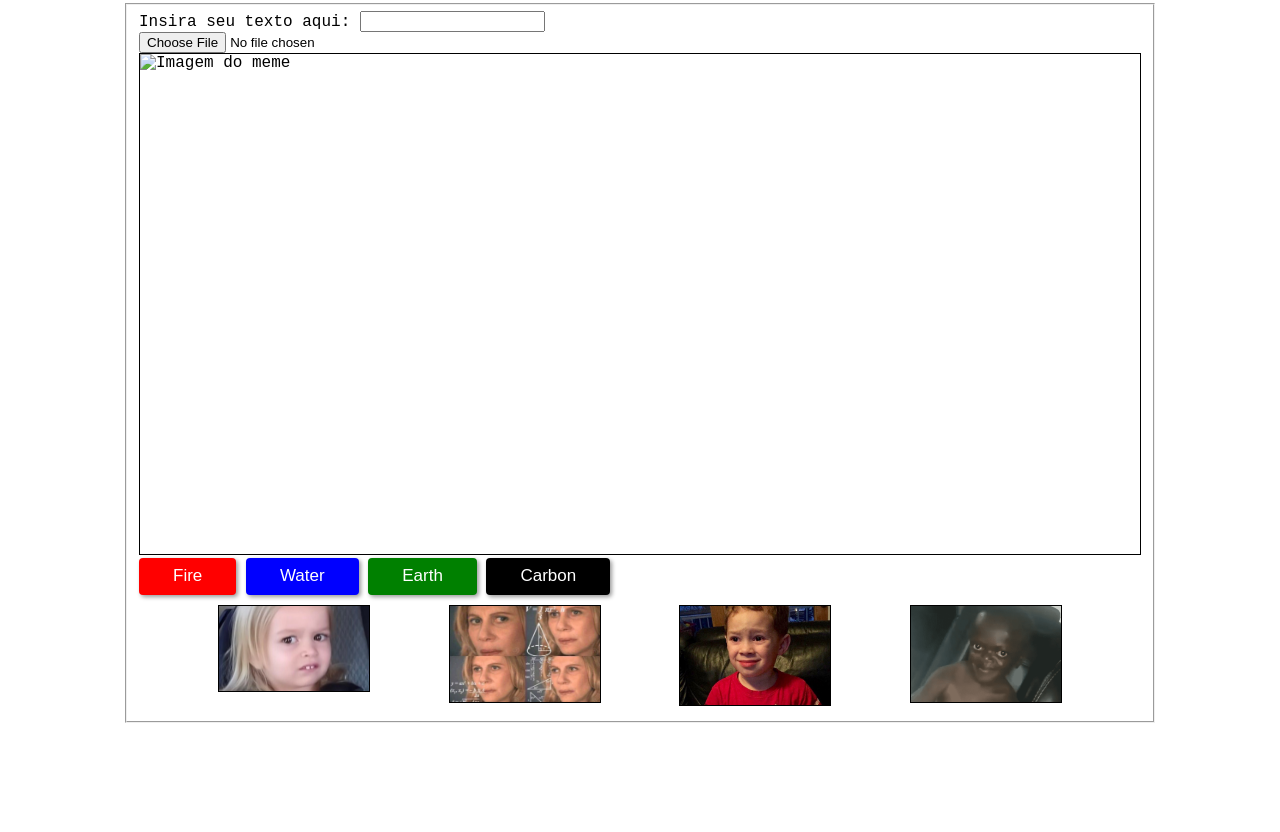
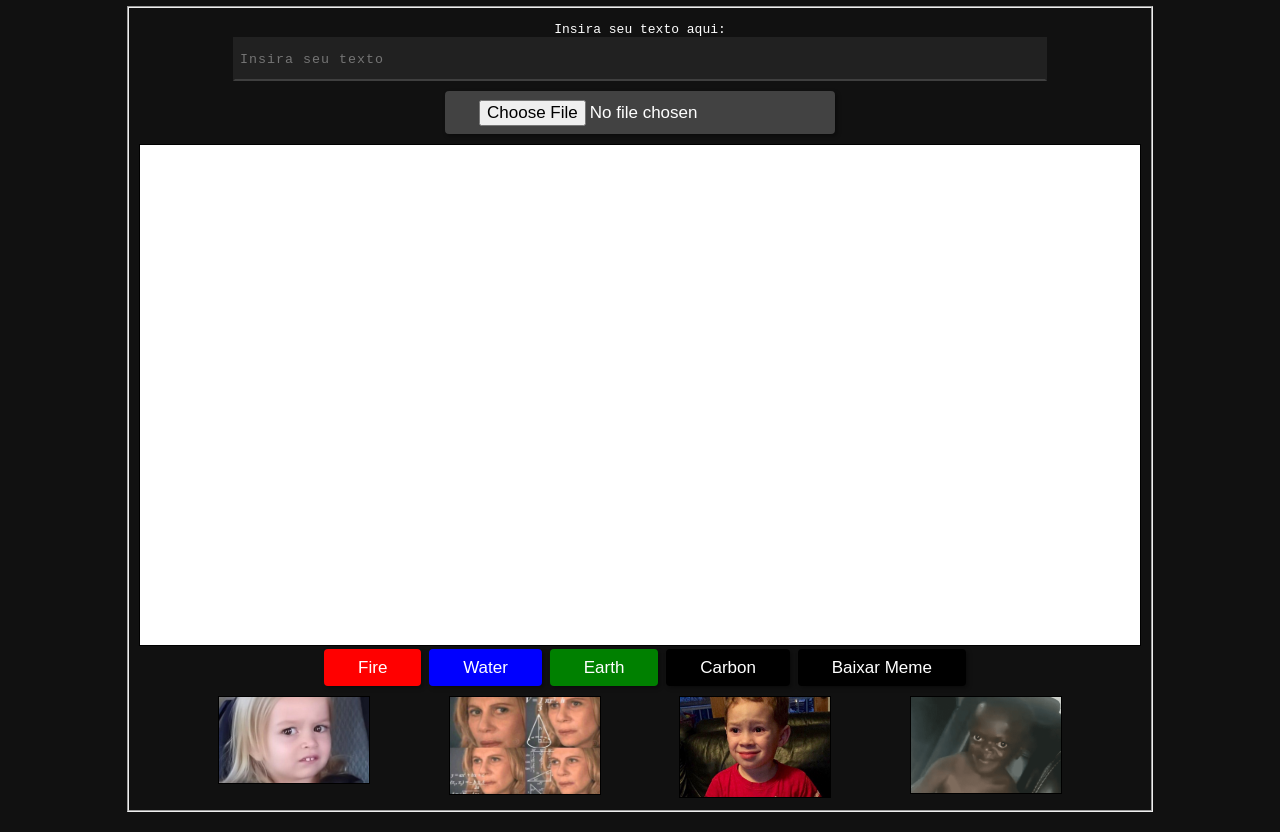
Before and after one commit to iamlucasgomes/meme-generator-fundamentos-trybe, a website: page index.html in a window 1280 px wide. Shown: the part 74-906 px from the top of the page. Before the commit the page ends 817 px from the top, so only its background shows below. Drawn offline with Linux system fonts and the light colour scheme.

Commit message:
UPDATE: revisão de codigo revisão de código com algumas correções e implementações

```diff
--- a/index.html
+++ b/index.html
@@ -15,20 +15,22 @@
   </header>
   <main>
     <fieldset id="meme-container">
-      <div>
-        <label for="text-input">Insira seu texto aqui:
-          <input type="text" name="input" id="text-input" maxlength="60">
-        </label>
-      </div>
-      <div>
-        <label for="meme-insert"></label>
-        <input type="file" name="imagem" id="meme-insert">
-      </div>
+      <div id="meme-input">
+        <div id="text-input-container">
+          <div class="margin"><label for="text-input">Insira seu texto aqui:</div>
+            <input type="text" name="input" id="text-input" maxlength="60" placeholder="Insira seu texto">
+          </label>
+        </div>
+        <div class="margin">
+          <label for="meme-insert"></label>
+          <input type="file" name="imagem" id="meme-insert">
+        </div>
+        </div>
       </div>
       <div id="meme-image-container">
         <div>
           <p id="meme-text"></p>
-          <img id="meme-image" alt="Imagem do meme">
+          <img id="meme-image" alt="Imagem do meme" src="imgs/white.png">
         </div>
       </div>
       <div id="buttons">
@@ -36,6 +38,7 @@
         <button id="water">Water</button>
         <button id="earth">Earth</button>
         <button id="carbon">Carbon</button>
+        <button id="download">Baixar Meme</button>
       </div>
       <div id="memes-container">
         <div><img id="meme-1" src="imgs/meme1.png" alt="meme"></div>
--- a/script.js
+++ b/script.js
@@ -51,7 +51,7 @@ function setCarbon() {
 
 carbon.addEventListener('click', setCarbon);
 
-function thumbImagesClick() {
+function thumbMeme() {
   for (let index = 0; index < images.length; index += 1) {
     images[index].addEventListener('click', () => {
       memeImage.src = images[index].src;
@@ -59,4 +59,4 @@ function thumbImagesClick() {
   }
 }
 
-thumbImagesClick();
+thumbMeme();
--- a/style.css
+++ b/style.css
@@ -1,15 +1,61 @@
 body {
   font-family: Courier New, Courier, monospace;
+  background-color: rgb(17 , 17 , 17);
+  color: white;
 }
 
 h1 {
-  margin: 20px 0  0 15.7%;
+  text-align: center;
+}
+
+.margin {
+  margin-top: 10px;
+}
+
+#meme-input {
+  text-align: center;
+}
+
+#text-input {
+  width: 800px;
+  height: 30px;
+  border: 2px solid transparent;
+  outline: none;
+  border-bottom: 2px solid rgb(63 , 63 , 63);
+  caret-color: rgb(63 , 63 , 63);
+  background-color: rgb(33 , 33 , 33);
+  padding: 5px;
+  transition: 0.5s linear;
+  font-family: monospace;
+  letter-spacing: 1px;
+}
+
+#text-input:focus {
+  border: 2px solid white;
+  caret-color: white;
+  color: white;
+  box-shadow: 4px 4px 10px rgb(7 , 7 , 7);
+}
+
+#text-input:focus::placeholder {
+  color: white;
 }
 
 #meme-container {
-  font-family: Courier New, Courier, monospace;
+  font-family: monospace;
   margin: 20px auto;
   width: 1000px;
+}
+
+#meme-insert {
+  background-color: rgba(128 , 128 , 128 , 0.438);
+  font-size: 17px;
+  padding: 0.5em 2em;
+  border: transparent;
+  box-shadow: 2px 2px 4px rgba(0 , 0 , 0 , 0.4);
+  color: white;
+  border-radius: 4px;
+  margin-bottom: 10px;
 }
 
 #meme-image-container {
@@ -25,7 +71,7 @@ h1 {
   overflow-wrap: break-word;
   padding: 20px;
   position: absolute;
-  bottom: 6%;
+  bottom: 1%;
   width: 550px;
   text-align: center;
   text-transform: uppercase;
@@ -42,6 +88,8 @@ h1 {
 
 #buttons {
   margin-top: 3px;
+  margin-left: 10px;
+  text-align: center;
 }
 
 #fire {
@@ -109,7 +157,7 @@ h1 {
 }
 
 #carbon:hover {
-  background: linear-gradient(90deg , rgb(17 , 17 , 17) 0% , rbb(14 , 14 , 14) 100%);
+  background: linear-gradient(90deg , rgb(17 , 17 , 17) 0% , rgb(14 , 14 , 14) 100%);
 }
 
 #carbon:active {
@@ -141,3 +189,21 @@ h1 {
   width: 150px;
   border: 1px solid black;
 }
+
+#download {
+  background-color: black;
+  font-size: 17px;
+  padding: 0.5em 2em;
+  border: transparent;
+  box-shadow: 2px 2px 4px rgba(0 , 0 , 0 , 0.4);
+  color: white;
+  border-radius: 4px;
+}
+
+#download:hover {
+  background: linear-gradient(90deg , rgb(17 , 17 , 17) 0% , rgb(14 , 14 , 14) 100%);
+}
+
+#download:active {
+  transform: translate(0 , 0.2em);
+}
```
Also changed, not shown: imgs/white.png (added).
